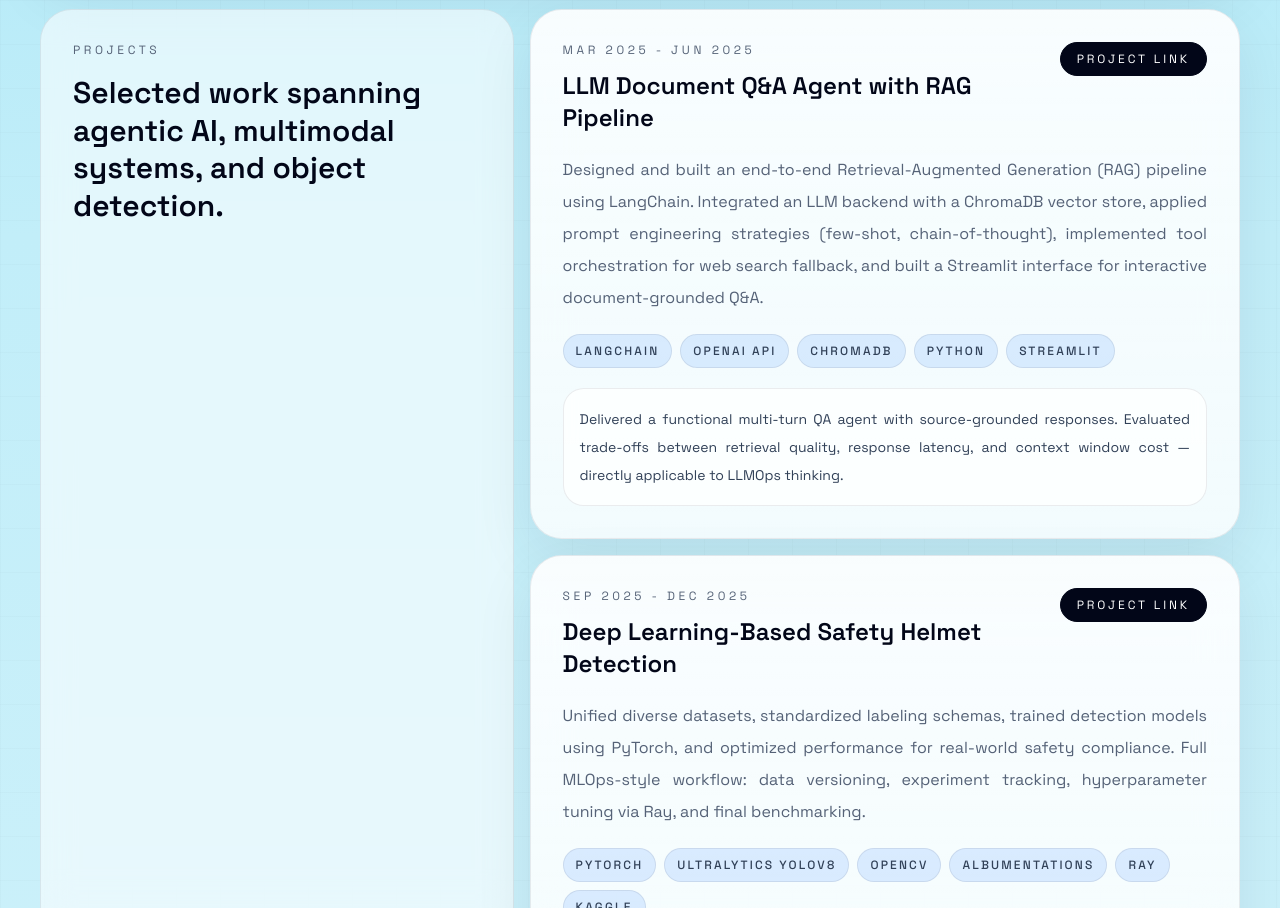
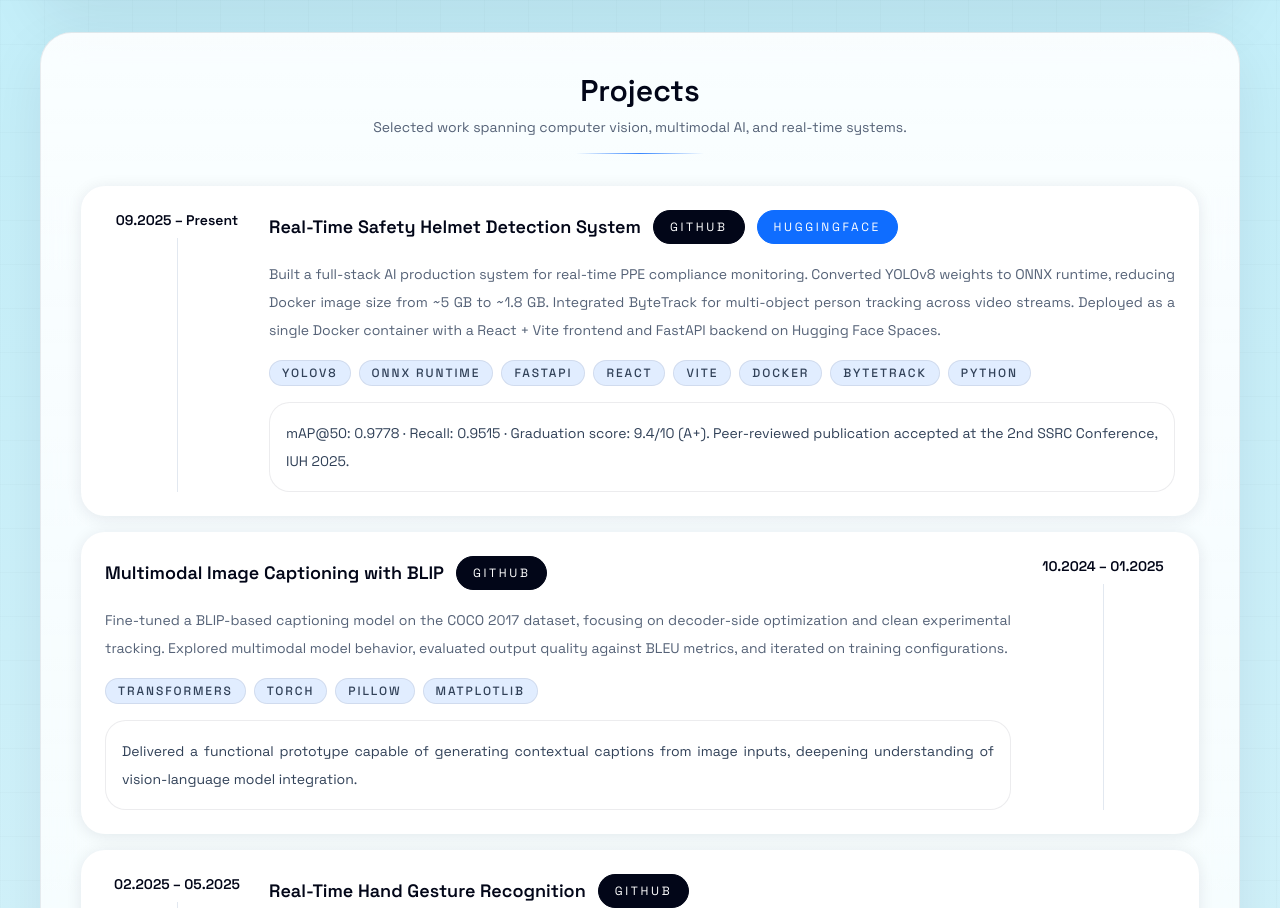
Before and after one commit to khoithetran/Khoi-Tran-Portfolio, a Next.js app: page / in a window 1280 px wide. Shown: the part 1892-2800 px from the top of the page. Built offline with nearby package versions, Linux system fonts and the light colour scheme.

Commit message:
Update Contact btn Effect, Projects, Education, W-Experience UI

```diff
--- a/app/globals.css
+++ b/app/globals.css
@@ -109,14 +109,67 @@ aside[id] {
   transform: translateY(0);
 }
 
+/* Project link buttons (GitHub / HuggingFace) — shine + scale, no sparkle */
+.proj-link-btn {
+  position: relative;
+  overflow: hidden;
+}
+
+.proj-link-btn:hover {
+  animation: contact-pulse 0.6s ease-out forwards;
+}
+
+.proj-link-btn::after {
+  content: '';
+  position: absolute;
+  top: -20%;
+  left: 0;
+  width: 45%;
+  height: 140%;
+  background: linear-gradient(
+    90deg,
+    transparent 0%,
+    rgba(255, 255, 255, 0.72) 50%,
+    transparent 100%
+  );
+  transform: translateX(-160%) skewX(-18deg);
+  pointer-events: none;
+}
+
+.proj-link-btn:hover::after {
+  animation: contact-shimmer 0.5s ease-out forwards;
+}
+
 /* Contact button metallic shimmer + scale pulse */
 .contact-btn {
   position: relative;
   overflow: hidden;
 }
 
+/* Sparkle: 4-pointed star at top-right corner, hidden by default */
+.contact-btn::before {
+  content: '';
+  position: absolute;
+  top: 2px;
+  right: 4px;
+  width: 27px;
+  height: 27px;
+  background: white;
+  clip-path: polygon(50% 0%, 58% 42%, 100% 50%, 58% 58%, 50% 100%, 42% 58%, 0% 50%, 42% 42%);
+  transform: scale(0) rotate(0deg);
+  opacity: 0;
+  pointer-events: none;
+  z-index: 10;
+}
+
+/* Pulse holds scale until sparkle fades (~1.7s), then returns to normal */
 .contact-btn:hover {
-  animation: contact-pulse 0.5s ease-out forwards;
+  animation: contact-pulse 1.9s ease-out forwards;
+}
+
+/* Sparkle fires after shine finishes (1.0s delay) */
+.contact-btn:hover::before {
+  animation: contact-sparkle 0.7s ease-out 1.0s both;
 }
 
 .contact-btn::after {
@@ -136,13 +189,16 @@ aside[id] {
   pointer-events: none;
 }
 
+/* Shine slowed down 2x: 0.5s → 1.0s */
 .contact-btn:hover::after {
-  animation: contact-shimmer 0.5s ease-out forwards;
+  animation: contact-shimmer 1.0s ease-out forwards;
 }
 
+/* Holds scale until 89% (~1.7s), then eases back to normal by 1.9s */
 @keyframes contact-pulse {
   0%   { transform: scale(1); }
-  35%  { transform: scale(1.06); }
+  5%   { transform: scale(1.06); }
+  89%  { transform: scale(1.06); }
   100% { transform: scale(1); }
 }
 
@@ -150,3 +206,11 @@ aside[id] {
   0%   { transform: translateX(-160%) skewX(-18deg); }
   100% { transform: translateX(420%) skewX(-18deg); }
 }
+
+/* Sparkle: scale up + rotate → then fade out */
+@keyframes contact-sparkle {
+  0%   { transform: scale(0)    rotate(0deg);  opacity: 0; }
+  20%  { transform: scale(1.3)  rotate(45deg); opacity: 1; }
+  50%  { transform: scale(1)    rotate(90deg); opacity: 1; }
+  100% { transform: scale(0.5)  rotate(90deg); opacity: 0; }
+}
--- a/components/sections/ProjectsSection.tsx
+++ b/components/sections/ProjectsSection.tsx
@@ -3,59 +3,89 @@
 
 import { useRef } from "react";
 import { LocaleContent } from "@/data/locales";
-import { SectionTitle } from "@/components/ui/SectionTitle";
 import { useScrollReveal } from "@/hooks/useScrollReveal";
 
 interface ProjectsSectionProps {
   content: LocaleContent;
 }
 
+
 export function ProjectsSection({ content }: ProjectsSectionProps) {
   const ref = useRef<HTMLElement>(null);
   useScrollReveal(ref);
 
   return (
-    <section ref={ref} id="projects" className="reveal grid gap-4 pt-8 lg:grid-cols-[0.8fr_1.2fr]">
-      <SectionTitle badge={content.projects.badge} title={content.projects.title} />
-      <div className="grid gap-4">
-        {content.projects.cards.map((card) => (
-          <article key={card.title} className="glass-card rounded-[2rem] p-7 sm:p-8">
-            <div className="flex flex-col gap-3 md:flex-row md:items-start md:justify-between">
-              <div>
-                <p className="font-[var(--font-mono)] text-xs uppercase tracking-[0.3em] text-[var(--muted)]">
-                  {card.period}
-                </p>
-                <h3 className="mt-3 text-2xl font-semibold text-slate-950">{card.title}</h3>
+    <section ref={ref} id="projects" className="reveal pt-8">
+      <div className="glass-card rounded-[2rem] p-7 sm:p-10">
+        <div className="mb-8 text-center">
+          <h2 className="font-[var(--font-serif)] text-3xl font-semibold text-slate-950">
+            {content.projects.badge}
+          </h2>
+          <p className="mt-2 text-sm text-[var(--muted)]">{content.projects.title}</p>
+          <div className="accent-line mx-auto mt-4 h-px w-32" />
         </div>
-              {card.href ? (
+
+        <div className="space-y-4">
+          {content.projects.cards.map((card, index) => {
+            const isDateRight = index % 2 === 1;
+
+            return (
+              <article
+                key={card.title}
+                className={`rounded-[1.5rem] bg-white p-6 shadow-[0_2px_16px_rgba(15,23,42,0.09)] flex gap-5 ${isDateRight ? "flex-row-reverse" : "flex-row"}`}
+              >
+                {/* Timeline column */}
+                <div className="flex w-36 shrink-0 flex-col items-center">
+                  <span className="font-[var(--font-mono)] text-sm font-semibold text-slate-950 whitespace-nowrap">{card.period}</span>
+                  <div className="mt-2 min-h-[2rem] w-px flex-1 bg-slate-200" />
+                </div>
+
+                {/* Content column */}
+                <div className="min-w-0 flex-1">
+                  <div className="mb-4 flex flex-wrap items-center gap-3">
+                    <h3 className="text-lg font-semibold text-slate-950">{card.title}</h3>
+                    {card.href && (
                       <a
                         href={card.href}
                         target="_blank"
                         rel="noreferrer"
-                  className="inline-flex w-fit shrink-0 whitespace-nowrap rounded-full border border-slate-950 bg-slate-950 px-4 py-2 text-xs uppercase tracking-[0.24em] !text-white transition hover:bg-slate-900"
+                        className="proj-link-btn inline-flex shrink-0 rounded-full border border-slate-950 bg-slate-950 px-4 py-2 text-xs uppercase tracking-[0.22em] !text-white"
                       >
-                  {content.projects.projectLinkLabel}
+                        GitHub
                       </a>
-              ) : null}
+                    )}
+                    {card.hrefHuggingFace && (
+                      <a
+                        href={card.hrefHuggingFace}
+                        target="_blank"
+                        rel="noreferrer"
+                        className="proj-link-btn inline-flex shrink-0 rounded-full border border-[var(--accent)] bg-[var(--accent)] px-4 py-2 text-xs uppercase tracking-[0.22em] !text-white"
+                      >
+                        HuggingFace
+                      </a>
+                    )}
                   </div>
-            <p className="mt-5 text-base leading-8 text-[var(--muted)] [text-align:justify]">
+                  <p className="text-sm leading-7 text-[var(--muted)] [text-align:justify]">
                     {card.description}
                   </p>
-            <div className="mt-5 flex flex-wrap gap-2">
+                  <div className="mt-4 flex flex-wrap gap-2">
                     {card.stack.map((item) => (
                       <span
                         key={item}
-                  className="rounded-full border border-[var(--line)] bg-[var(--accent-soft)] px-3 py-2 text-xs font-medium uppercase tracking-[0.18em] text-slate-700"
+                        className="rounded-full border border-[var(--line)] bg-[var(--accent-soft)] px-3 py-1 text-xs font-medium uppercase tracking-[0.16em] text-slate-700"
                       >
                         {item}
                       </span>
                     ))}
                   </div>
-            <p className="mt-5 rounded-[1.3rem] border border-[var(--line)] bg-white/75 px-4 py-4 text-sm leading-7 text-slate-700 [text-align:justify]">
+                  <p className="mt-4 rounded-[1.3rem] border border-[var(--line)] bg-white/75 px-4 py-4 text-sm leading-7 text-slate-700 [text-align:justify]">
                     {card.outcome}
                   </p>
+                </div>
               </article>
-        ))}
+            );
+          })}
+        </div>
       </div>
     </section>
   );
--- a/data/locales.ts
+++ b/data/locales.ts
@@ -40,6 +40,7 @@ export type ProjectCard = {
   stack: string[];
   outcome: string;
   href?: string;
+  hrefHuggingFace?: string;
 };
 
 export type ChatbotContent = {
--- a/data/portfolio-content.json
+++ b/data/portfolio-content.json
@@ -14,7 +14,7 @@
       "items": [
         { "icon": "phone", "label": "Phone / Zalo", "value": "0343350117", "href": "tel:0343350117" },
         { "icon": "email", "label": "Gmail", "value": "tranthekhoi2003@gmail.com", "href": "mailto:tranthekhoi2003@gmail.com" },
-        { "icon": "linkedin", "label": "LinkedIn", "value": "Tran The Khoi", "href": "www.linkedin.com/in/tran-the-khoi" }
+        { "icon": "linkedin", "label": "LinkedIn", "value": "Tran The Khoi", "href": "https://www.linkedin.com/in/tran-the-khoi" }
       ]
     },
     "about": {
@@ -95,35 +95,21 @@
     },
     "projects": {
       "badge": "Projects",
-      "title": "Selected work spanning agentic AI, multimodal systems, and object detection.",
+      "title": "Selected work spanning computer vision, multimodal AI, and real-time systems.",
       "projectLinkLabel": "Project Link",
       "cards": [
         {
-          "title": "LLM Document Q&A Agent with RAG Pipeline",
-          "period": "Mar 2025 - Jun 2025",
-          "description": "Designed and built an end-to-end Retrieval-Augmented Generation (RAG) pipeline using LangChain. Integrated an LLM backend with a ChromaDB vector store, applied prompt engineering strategies (few-shot, chain-of-thought), implemented tool orchestration for web search fallback, and built a Streamlit interface for interactive document-grounded Q&A.",
-          "stack": ["LangChain", "OpenAI API", "ChromaDB", "Python", "Streamlit"],
-          "outcome": "Delivered a functional multi-turn QA agent with source-grounded responses. Evaluated trade-offs between retrieval quality, response latency, and context window cost — directly applicable to LLMOps thinking.",
-          "href": "https://github.com/khoithetran"
-        },
-        {
-          "title": "Deep Learning-Based Safety Helmet Detection",
-          "period": "Sep 2025 - Dec 2025",
-          "description": "Unified diverse datasets, standardized labeling schemas, trained detection models using PyTorch, and optimized performance for real-world safety compliance. Full MLOps-style workflow: data versioning, experiment tracking, hyperparameter tuning via Ray, and final benchmarking.",
-          "stack": [
-            "PyTorch",
-            "Ultralytics YOLOv8",
-            "OpenCV",
-            "Albumentations",
-            "Ray",
-            "Kaggle"
-          ],
-          "outcome": "Achieved >95% accuracy per class, resulting in an A+ academic evaluation and a peer-reviewed publication.",
-          "href": "https://surl.vn/sm5"
+          "title": "Real-Time Safety Helmet Detection System",
+          "period": "09.2025 – Present",
+          "description": "Built a full-stack AI production system for real-time PPE compliance monitoring. Converted YOLOv8 weights to ONNX runtime, reducing Docker image size from ~5 GB to ~1.8 GB. Integrated ByteTrack for multi-object person tracking across video streams. Deployed as a single Docker container with a React + Vite frontend and FastAPI backend on Hugging Face Spaces.",
+          "stack": ["YOLOv8", "ONNX Runtime", "FastAPI", "React", "Vite", "Docker", "ByteTrack", "Python"],
+          "outcome": "mAP@50: 0.9778 · Recall: 0.9515 · Graduation score: 9.4/10 (A+). Peer-reviewed publication accepted at the 2nd SSRC Conference, IUH 2025.",
+          "href": "https://github.com/khoithetran/khoa-luan-tot-nghiep",
+          "hrefHuggingFace": "https://huggingface.co/spaces/letsgobae/safety-helmet-detection"
         },
         {
           "title": "Multimodal Image Captioning with BLIP",
-          "period": "Oct 2024 - Jan 2025",
+          "period": "10.2024 – 01.2025",
           "description": "Fine-tuned a BLIP-based captioning model on the COCO 2017 dataset, focusing on decoder-side optimization and clean experimental tracking. Explored multimodal model behavior, evaluated output quality against BLEU metrics, and iterated on training configurations.",
           "stack": ["Transformers", "Torch", "Pillow", "Matplotlib"],
           "outcome": "Delivered a functional prototype capable of generating contextual captions from image inputs, deepening understanding of vision-language model integration.",
@@ -131,7 +117,7 @@
         },
         {
           "title": "Real-Time Hand Gesture Recognition",
-          "period": "Feb 2025 - May 2025",
+          "period": "02.2025 – 05.2025",
           "description": "Engineered a low-latency webcam gesture classifier, leveraging Mediapipe keypoints as structured features for ML training. Focused on fast inference and reliable real-world performance.",
           "stack": ["TensorFlow", "scikit-learn", "Mediapipe", "NumPy", "Pandas"],
           "outcome": "Secured >99% accuracy on the trained dataset, enabling reliable directional control interfaces.",
@@ -285,35 +271,21 @@
     },
     "projects": {
       "badge": "Dự án",
-      "title": "Các dự án tiêu biểu: từ Agentic AI, hệ thống đa phương thức đến nhận diện hình ảnh.",
+      "title": "Các dự án tiêu biểu về Computer Vision, AI đa phương thức và hệ thống thời gian thực.",
       "projectLinkLabel": "Xem dự án",
       "cards": [
         {
-          "title": "LLM Document Q&A Agent với RAG Pipeline",
-          "period": "03/2025 - 06/2025",
-          "description": "Thiết kế và xây dựng pipeline Retrieval-Augmented Generation (RAG) end-to-end sử dụng LangChain. Tích hợp LLM backend với ChromaDB vector store, áp dụng các chiến lược prompt engineering (few-shot, chain-of-thought), triển khai tool orchestration, và xây dựng giao diện Streamlit cho Q&A dựa trên tài liệu.",
-          "stack": ["LangChain", "OpenAI API", "ChromaDB", "Python", "Streamlit"],
-          "outcome": "Hệ thống QA multi-turn hoạt động với phản hồi có nguồn gốc rõ ràng. Đánh giá trade-off giữa chất lượng retrieval, latency và chi phí context — tư duy trực tiếp ứng dụng vào LLMOps.",
-          "href": "https://github.com/khoithetran"
+          "title": "Hệ thống Phát hiện Mũ bảo hộ Thời gian thực",
+          "period": "09.2025 – Present",
+          "description": "Xây dựng hệ thống AI full-stack giám sát tuân thủ an toàn PPE theo thời gian thực. Chuyển đổi trọng số YOLOv8 sang ONNX runtime, giảm kích thước Docker image từ ~5 GB xuống ~1.8 GB. Tích hợp ByteTrack để theo dõi đa người trong luồng video. Triển khai một Docker container duy nhất với frontend React + Vite và backend FastAPI trên Hugging Face Spaces.",
+          "stack": ["YOLOv8", "ONNX Runtime", "FastAPI", "React", "Vite", "Docker", "ByteTrack", "Python"],
+          "outcome": "mAP@50: 0.9778 · Recall: 0.9515 · Điểm tốt nghiệp: 9.4/10 (A+). Bài báo khoa học được chấp nhận tại Hội nghị SSRC lần 2, IUH 2025.",
+          "href": "https://github.com/khoithetran/khoa-luan-tot-nghiep",
+          "hrefHuggingFace": "https://huggingface.co/spaces/letsgobae/safety-helmet-detection"
         },
         {
-          "title": "Phát hiện Mũ bảo hộ An toàn bằng Deep Learning",
-          "period": "09/2025 - 12/2025",
-          "description": "Tích hợp đa nguồn dữ liệu, chuẩn hóa nhãn, lập trình huấn luyện mô hình detection bằng PyTorch và tối ưu hóa cho bài toán giám sát an toàn. Quy trình MLOps-style: versioning dữ liệu, theo dõi thực nghiệm, hyperparameter tuning với Ray, và benchmark cuối cùng.",
-          "stack": [
-            "PyTorch",
-            "Ultralytics YOLOv8",
-            "OpenCV",
-            "Albumentations",
-            "Ray",
-            "Kaggle"
-          ],
-          "outcome": "Đạt độ chính xác trên 95% cho từng phân lớp, nhận điểm A+ và bài báo khoa học được công nhận.",
-          "href": "https://surl.vn/sm5"
-        },
-        {
-          "title": "Image Captioning với mô hình BLIP",
-          "period": "10/2024 - 01/2025",
+          "title": "Image Captioning đa phương thức với BLIP",
+          "period": "10.2024 – 01.2025",
           "description": "Fine-tune mô hình BLIP trên tập COCO 2017, tối ưu hóa decoder và thiết lập luồng thực nghiệm rõ ràng. Khám phá hành vi mô hình đa phương thức và đánh giá chất lượng đầu ra qua chỉ số BLEU.",
           "stack": ["Transformers", "Torch", "Pillow", "Matplotlib"],
           "outcome": "Nguyên mẫu multimodal hoạt động có khả năng tự động sinh mô tả từ hình ảnh, củng cố hiểu biết về tích hợp vision-language model.",
@@ -321,7 +293,7 @@
         },
         {
           "title": "Nhận diện Cử chỉ tay theo Thời gian thực",
-          "period": "02/2025 - 05/2025",
+          "period": "02.2025 – 05.2025",
           "description": "Phát triển bộ phân loại cử chỉ qua webcam với độ trễ thấp, ứng dụng Mediapipe để trích xuất keypoints làm dữ liệu đầu vào có cấu trúc cho ML training.",
           "stack": ["TensorFlow", "scikit-learn", "Mediapipe", "NumPy", "Pandas"],
           "outcome": "Đạt độ chính xác ấn tượng trên 99% cho các bài toán điều hướng bằng cử chỉ.",
```
Also changed, not shown: components/sections/EducationSection.tsx (+25 -28 lines), components/sections/ExperienceSection.tsx (+24 -14 lines), components/sections/SkillsSection.tsx (+3 -4 lines), components/ui/NavHeader.tsx (+27 -5 lines), .claude/settings.local.json. Lines whose indentation alone changed are shown as unchanged.
